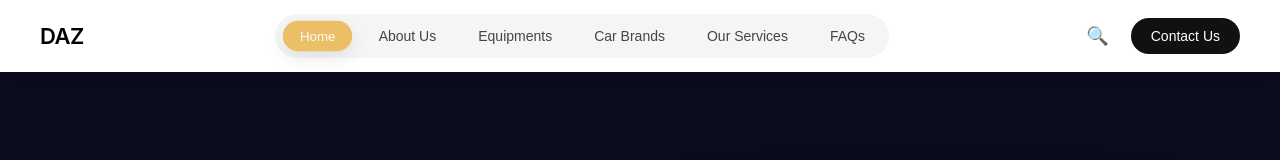
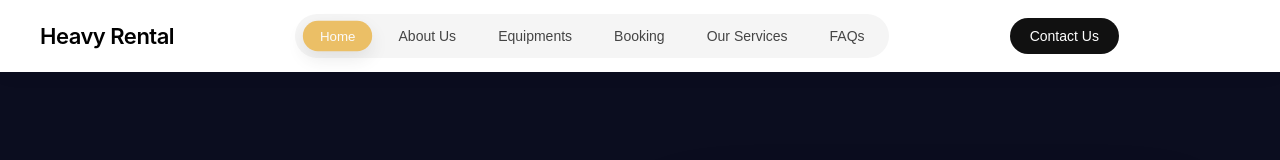
Before and after one commit to geekyneha/mach-hire-dxb, a React (Vite) app: page / in a window 1280 px wide. Shown: the top 160 px of the page. Built offline with nearby package versions, Linux system fonts and the light colour scheme.

Commit message:
feat: contact button

```diff
--- a/src/components/Navbar/Navbar.jsx
+++ b/src/components/Navbar/Navbar.jsx
@@ -4,13 +4,14 @@ import styles from "./Navbar.module.css";
 
 const Navbar = () => {
   const [active, setActive] = useState("Home");
+  const [open, setOpen] = useState(false);
   const navigate = useNavigate();
 
   const links = [
     { name: "Home", path: "/" },
     { name: "About Us", path: "/about" },
     { name: "Equipments", path: "/equipments" },
-    { name: "Car Brands", path: "/brands" },
+    { name: "Booking", path: "/booking" },
     { name: "Our Services", path: "/services" },
     { name: "FAQs", path: "/faq" },
   ];
@@ -18,16 +19,16 @@ const Navbar = () => {
   const handleNavigation = (link) => {
     setActive(link.name);
     navigate(link.path);
+    setOpen(false);
   };
 
   return (
     <header className={styles.header}>
-      {/* Logo */}
       <div className={styles.logo} onClick={() => navigate("/")}>
-        DAZ
+        Heavy Rental
       </div>
 
-      {/* Navigation */}
+      {/* Desktop Nav */}
       <nav className={styles.nav}>
         {links.map((link) => (
           <button
@@ -42,16 +43,39 @@ const Navbar = () => {
         ))}
       </nav>
 
-      {/* Right Actions */}
       <div className={styles.actions}>
-        <button className={styles.searchBtn}>🔍</button>
-        <button
-          className={styles.contactBtn}
-          onClick={() => navigate("/contact")}
-        >
+        <button className={styles.contactBtn} href="tel:+971509734271">
           Contact Us
         </button>
       </div>
+
+      {/* Hamburger */}
+      <div className={styles.hamburger} onClick={() => setOpen(true)}>
+        <span />
+        <span />
+        <span />
+      </div>
+
+      {/* Mobile dropdown box */}
+      {open && (
+        <div className={styles.mobileBox}>
+          <button className={styles.closeBtn} onClick={() => setOpen(false)}>
+            ✕
+          </button>
+
+          {links.map((link) => (
+            <button
+              key={link.name}
+              className={`${styles.mobileItem} ${
+                active === link.name ? styles.activeMobile : ""
+              }`}
+              onClick={() => handleNavigation(link)}
+            >
+              {link.name}
+            </button>
+          ))}
+        </div>
+      )}
     </header>
   );
 };
```
